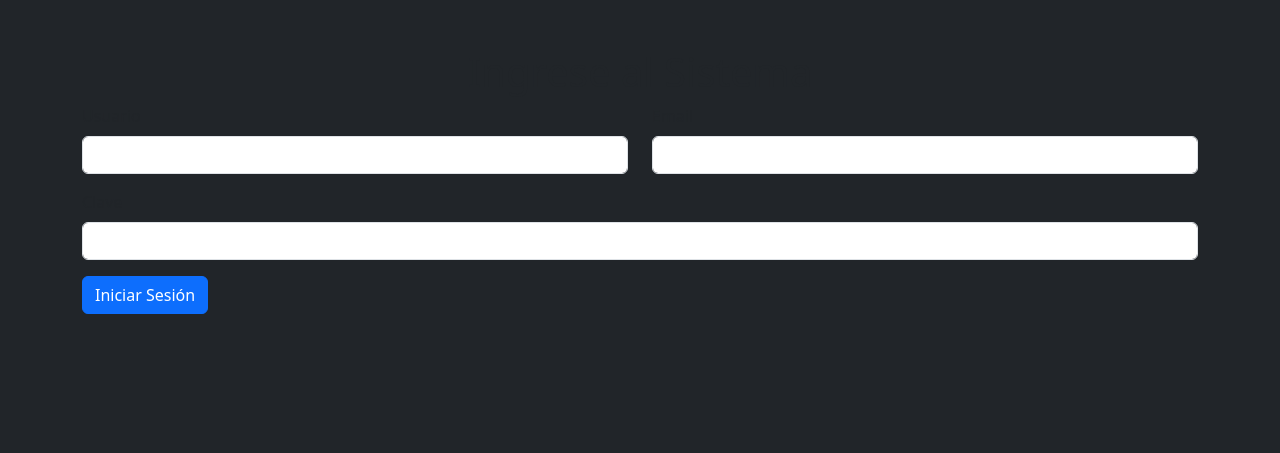
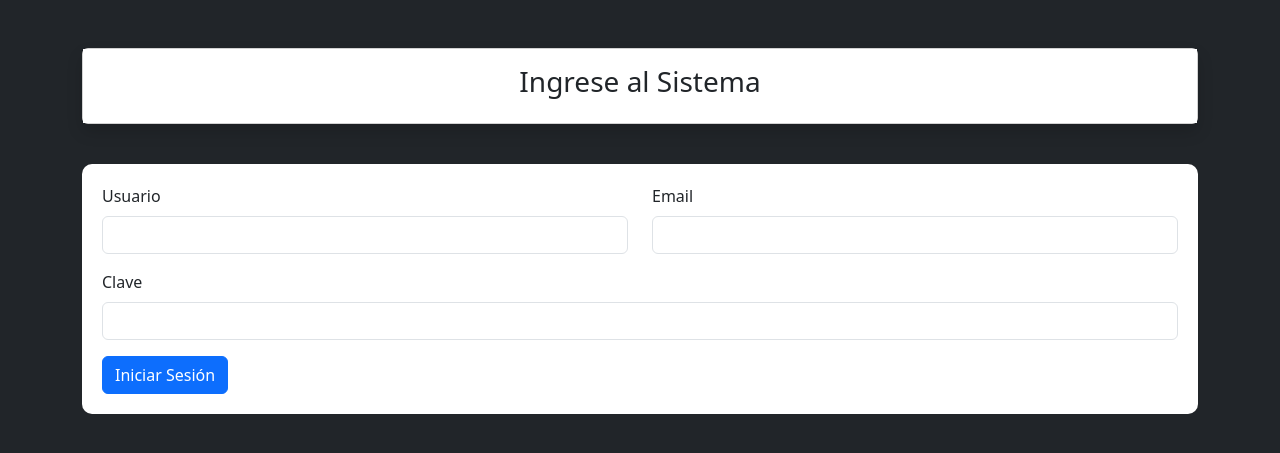
Before and after one commit to desknoc/clase_dj_ficha-3147211, a Django app: page / in a window 1280 px wide. Shown: the part 56-509 px from the top of the page. Run offline with Django 5.2, Linux system fonts and the light colour scheme; some libraries are stand-ins or nearby versions.

Commit message:
Se agregan estilos al login

```diff
--- a/inventario_django/dcrm/website/templates/home.html
+++ b/inventario_django/dcrm/website/templates/home.html
@@ -11,8 +11,13 @@
                 <div class="card-body">
                     <h3 class="text-center md-4">Bienvenidos a este CRM</h3>
                     {% else %} <!-- Colocamos sino -->
-                    <h1 class="text-center md-4">Ingrese al Sistema</h1>
-                    <form method="POST" action="{% url 'home' %}">
+                    <div class="card shadow">
+                        <div class="card-body bg-white">
+                            <h3 class="text-center md-4">Ingrese al Sistema</h3>
+                        </div>
+                    </div>
+
+                    <form method="POST" action="{% url 'home' %}" class="bg-white" style="padding: 20px; border-radius: 10px; margin-top: 40px;">
                         {% csrf_token %}<!-- Token para validadr que el login sea correcto-->
                         <div class="row">
                             <div class="col-md-6 mb-3">
```
